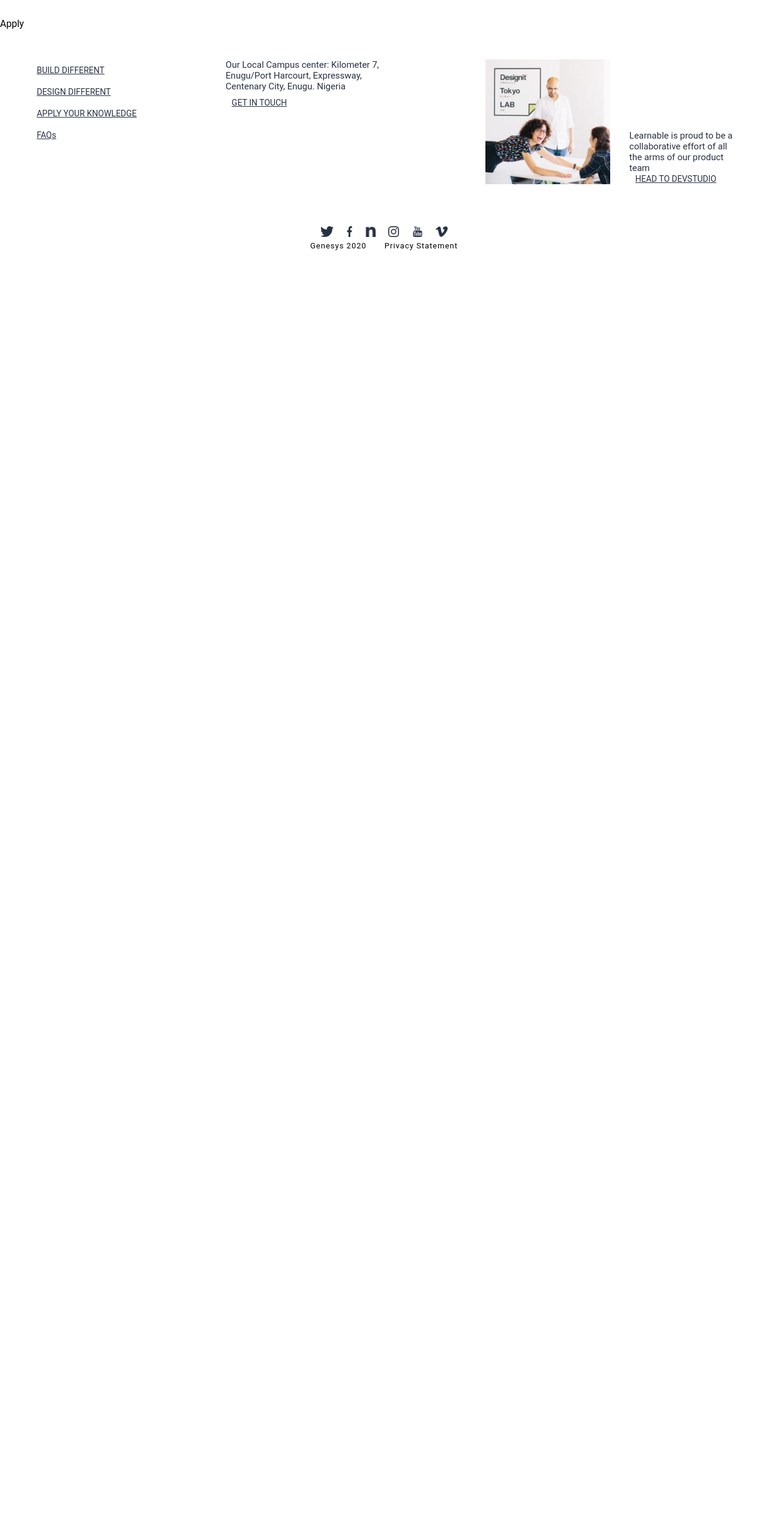
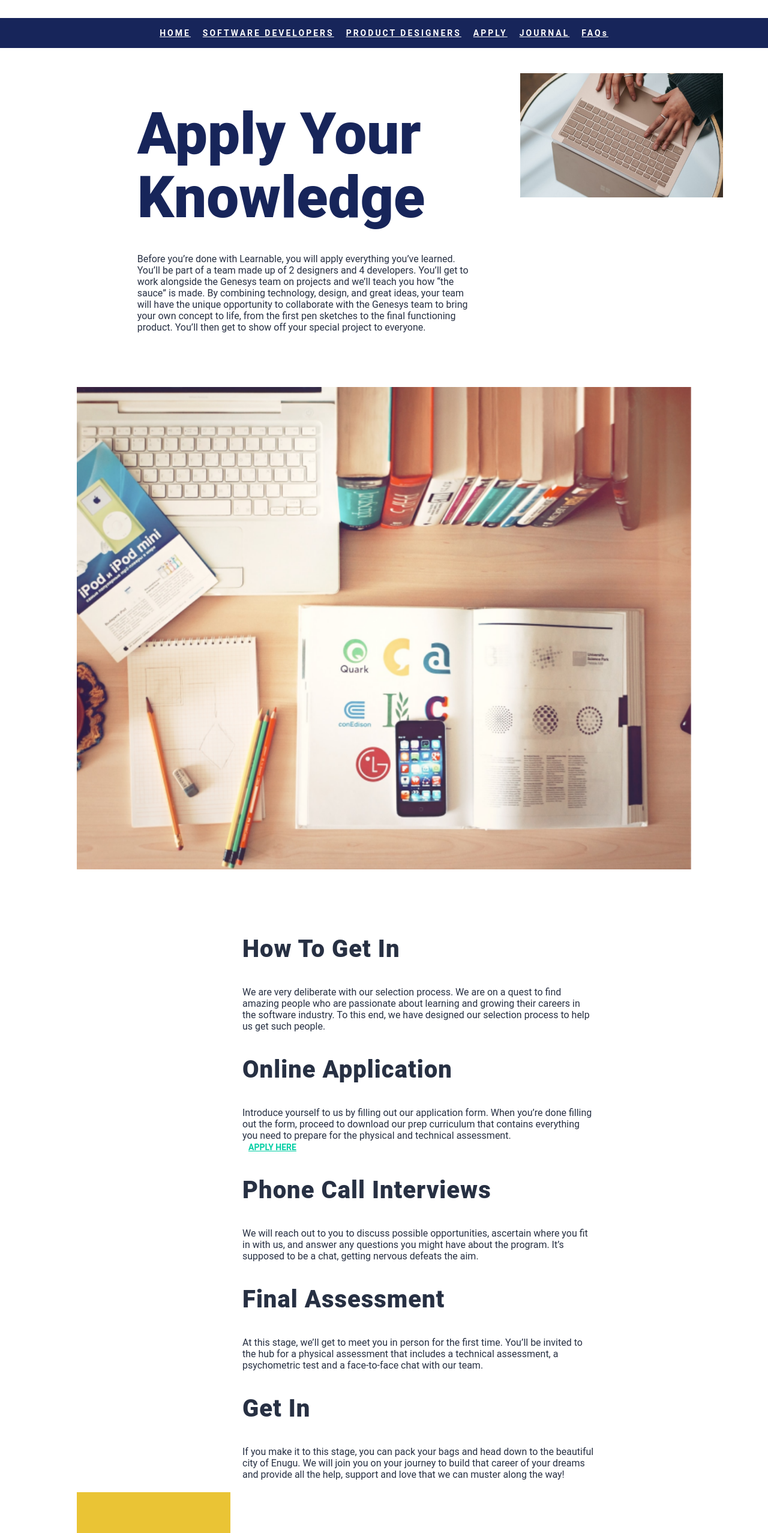
Before and after one commit to MiracleUFO/learnable, a React (Create React App) app: page /Apply in a window 1280 px wide. Shown: the part 100-2655 px from the top of the page at 60% size. Before the commit the page ends 800 px from the top, so only its background shows below. Built offline with nearby package versions, Linux system fonts and the light colour scheme.

Commit message:
aApply done

```diff
--- a/src/components/Apply.js
+++ b/src/components/Apply.js
@@ -1,8 +1,76 @@
 import React from 'react';
+import LearnableHeader from './Learnable-Header';
+import SubscribeDiv from './SubscribeDiv';
+import applyPic from '../images/apply/applyPic.png';
+import centerPic from '../images/shared/journalApplyPic.png';
+import {NavLink} from 'react-router-dom';
 
 function Apply() {
 	return (
-		<main>Apply</main>
+		<main>
+			<LearnableHeader/>
+
+			<section className='flexBox3' id='ApplyDiv'>
+
+				<div>
+					<h1 className='text96'>Apply Your Knowledge</h1>
+					<p>Before you’re done with Learnable, you will apply everything you’ve learned.
+					You’ll be part of a team made up of 2 designers and 4 developers.
+					You’ll get to work alongside the Genesys team on projects and we’ll teach you how “the sauce” is made.
+					By combining technology, design, and great ideas,
+					your team will have the unique opportunity to collaborate with the Genesys team to bring your own concept to life,
+					from the first pen sketches to the final functioning product.
+					You’ll then get to show off your special project to everyone.</p>
+				</div>
+
+				<img src={applyPic} className='floatRight' />
+			</section>
+
+			<img src={centerPic} id='centeredPic'/>
+
+			<section id='cardWrap'>
+				<div id='card'>
+					<div>
+						<h1>How To Get In</h1>
+						<p>We are very deliberate with our selection process.
+						We are on a quest to find amazing people who are
+						passionate about learning and growing their careers in the software industry.
+						To this end, we have designed our selection process to help us get such people.</p>
+					</div>
+
+					<div>
+						<h1>Online Application</h1>
+						<p>Introduce yourself to us by filling out our application form.
+						When you’re done filling out the form,
+						proceed to download our prep curriculum that contains everything you need to prepare for the
+						physical and technical assessment.</p>
+						<NavLink to='#' className='greenFont underline'>APPLY HERE</NavLink>
+					</div>
+
+					<div>
+						<h1>Phone Call Interviews</h1>
+						<p>We will reach out to you to discuss possible opportunities,
+						ascertain where you fit in with us, and answer any questions you might have about the program.
+						It’s supposed to be a chat, getting nervous defeats the aim.</p>
+					</div>
+
+					<div>
+						<h1>Final Assessment</h1>
+						<p>At this stage, we’ll get to meet you in person for the first time.
+						You’ll be invited to the hub for a physical assessment that includes a technical assessment,
+						a psychometric test and a face-to-face chat with our team.</p>
+					</div>
+
+					<div>
+						<h1>Get In</h1>
+						<p>If you make it to this stage, you can pack your bags and head down to the beautiful city of Enugu.
+						We will join you on your journey to build that career of your dreams and provide all the help,
+						support and love that we can muster along the way!</p>
+					</div>
+				</div>
+			</section>
+			<SubscribeDiv/>
+		</main>
 	)
 }
 
--- a/src/components/Journal.js
+++ b/src/components/Journal.js
@@ -3,7 +3,7 @@ import {NavLink} from 'react-router-dom';
 import LearnableHeader from './Learnable-Header';
 import JournalGrid from './JournalGrid';
 import SubscribeDiv from './SubscribeDiv';
-import journalPic from '../images/journal/journalMain.png';
+import journalPic from '../images/shared/journalApplyPic.png';
 import journalAvatar from '../images/journal/journalAvatar.png';
 
 function Journal() {
--- a/src/components/Landing.js
+++ b/src/components/Landing.js
@@ -86,14 +86,7 @@ function Landing() {
 				</div>
 			</section>
 
-			<section>
-				<img src={arrUp} className='arr' id='arr2'/>
-				<div className='floatRight subscribe flexBox2 flexBox3 cyanSubscribe'>
-					<h2 className='h1Intro'>Stay up to date on what we are doing and new learning opportunities</h2>
-					<div><p>Your email</p> <img src={line} /> <p>View privacy policy</p></div>
-					<button>Subscribe</button>
-				</div>
-			</section>
+			<SubscribeDiv/>
 
 		</main>
 	)
--- a/src/components/SubscribeDiv.js
+++ b/src/components/SubscribeDiv.js
@@ -3,10 +3,12 @@ import line from '../images/landing/line.png';
 import arrUp from '../images/shared/arr-up.png';
 
 function SubscribeDiv() {
+	let classes = 'floatRight subscribe flexBox2 flexBox3';
+	let url = document.URL;
 	return (
-		<section className='relativeContainer'>
+		<section>
 				<img src={arrUp}  className='arr' id='arr4'/>
-				<div className='floatRight subscribe flexBox2 flexBox3 yellowDiv'>
+				<div className={url.includes('Learnable') || url.includes('Dev') || url.includes('Designer') || url.includes('Apply') || url.includes('Journal') || url.includes('FAQs')? classes + ' yellowDiv' : classes + ' cyanSubscribe'}>
 					<h2 className='h1Intro'>Stay up to date on what we are doing and new learning opportunities</h2>
 					<div><p>Your email</p> <img src={line} /> <p>View privacy policy</p></div>
 					<button>Subscribe</button>
--- a/src/index.css
+++ b/src/index.css
@@ -181,7 +181,8 @@ a {
 	grid-template-areas:'header' 'learnableHeader' 'main' 'footer';
 }
 
-/* - - - - Header - - - - */
+
+/* - - - - - - Header - - - - - - */
 
 #header {
 	height: 130px;
@@ -223,7 +224,7 @@ span, #devStudio {
 	padding: 0 15px;
 }
 
-/* - - - - Learnable Header - - - - */
+/* - - - - - - Learnable Header - - - - - - */
 
 #learnableHeader {
 	top: 130px;
@@ -243,13 +244,16 @@ span, #devStudio {
 	justify-content: center;
 }
 
-/* - - - - Main - - - - */
+
+/* - - - - - - Main- - - - - - */
 
 main {
 	grid-area: main;
+	position: relative;
 }
 
-/* - - - - Footer - - - - */
+
+/* - - - - - - Footer - - - - - - */
 
 #arr4 {
 	position: relative;
@@ -305,7 +309,8 @@ footer a {
 	color: #273043;
 }
 
-/* - - - - Landing - - - - */
+
+/* - - - - - - Landing - - - - - - */
 
 #landing  {
 	padding-top: 35px
@@ -373,7 +378,8 @@ footer a {
 	top: 4600px;
 }
 
-/* - - - - Learnable Home - - - - */
+
+/* - - - - - - Learnable Home - - - - - - */
 
 #announcment {
 	height: 242px;
@@ -562,52 +568,50 @@ footer a {
 	max-width: 100% !important;
 }
 
-/* - - - -  FAQ- - - - */
+/* - - - - - - Apply - - - - - - */
 
-#faqHeader {
-	padding-top: 30px;
-	padding-bottom: 100px;
+#ApplyDiv {
+	margin: 50px 0% 90px 12%;
 }
 
-#faqs h2 {
-	font-size: 24px;
-	line-height: 27px;
-	padding: 0;
+#ApplyDiv div {
+	width: 50%;
 }
 
-#faqs li {
-	padding-bottom: 50px;
-	list-style-type: none;
+#ApplyDiv img {
+	width: 30%;
+	height: 50%;
+	position: relative;
+	bottom: 8px;
 }
 
-#faqs div img {
-	width: 10px;
-	height: 10px;
-	position: relative;
-	top: 10px;
+#centeredPic {
+	margin: 0 auto;
+	width: 80%;
+	display: block;
 }
 
-.learnableOtherSects {
-	padding-bottom: 50px;
-	padding-top: 50px;
+#cardWrap {
+	width: 70%;
+	margin: 0 0 0 30% ;
+	padding-bottom: 90px;
+	position: relative;
+	top: 70px;
+	z-index: 2;
+	background: white;
 }
 
-.learnableFAQ {
-	height: 470px;
-	overflow-y: hidden;
+#card div {
+	width: 70%;
+	padding: 0 20px;
 }
 
-#learnableJournalHeader {
-	padding: 20px 4%;
+#card h1 {
 	color: #273043;
 }
 
-#mentions {
-	height: 250px;
-	padding: 50px 0;
-}
 
-/* - - - - Journal - - - - */
+/* - - - - - - Journal - - - - - - */
 
 #journalHero {
 	height: 420px;
@@ -662,3 +666,49 @@ footer a {
 #journalGrid img {
 	width: 102%;
 }
+
+
+/* - - - - - - FAQ - - - - - - */
+
+#faqHeader {
+	padding-top: 30px;
+	padding-bottom: 100px;
+}
+
+#faqs h2 {
+	font-size: 24px;
+	line-height: 27px;
+	padding: 0;
+}
+
+#faqs li {
+	padding-bottom: 50px;
+	list-style-type: none;
+}
+
+#faqs div img {
+	width: 10px;
+	height: 10px;
+	position: relative;
+	top: 10px;
+}
+
+.learnableOtherSects {
+	padding-bottom: 50px;
+	padding-top: 50px;
+}
+
+.learnableFAQ {
+	height: 470px;
+	overflow-y: hidden;
+}
+
+#learnableJournalHeader {
+	padding: 20px 4%;
+	color: #273043;
+}
+
+#mentions {
+	height: 250px;
+	padding: 50px 0;
+}
```
Also changed, not shown: src/images/apply/applyPic.png (added), src/images/shared/journalApplyPic.png (renamed from src/images/journal/journalMain.png).
